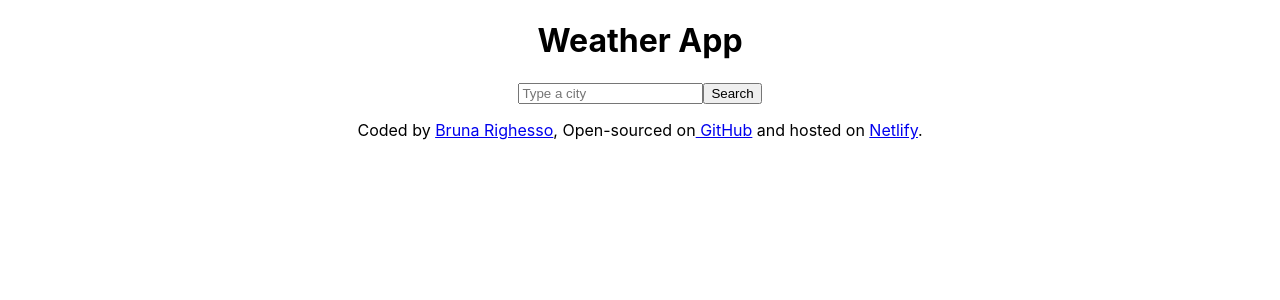
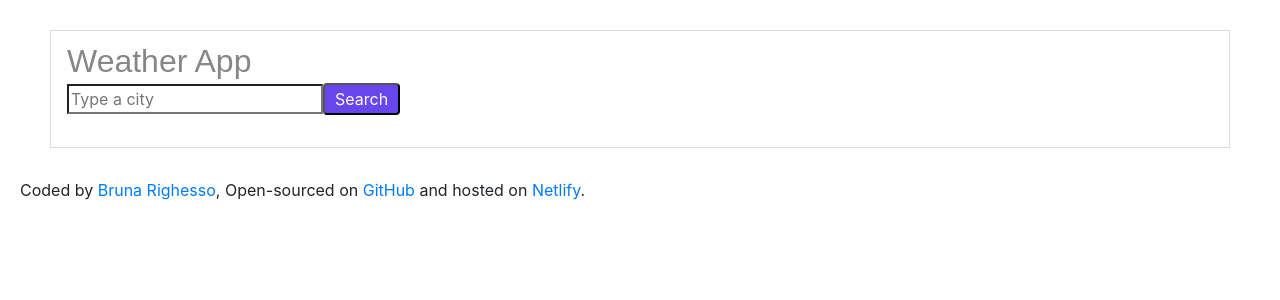
Before and after one commit to brunarighesso/my-app, a React (Create React App) app: page / in a window 1280 px wide. Shown: the top 300 px of the page. Built offline with nearby package versions, Linux system fonts and the light colour scheme.

Commit message:
added css

```diff
--- a/public/index.html
+++ b/public/index.html
@@ -1,6 +1,12 @@
 <!DOCTYPE html>
 <html lang="en">
   <head>
+    <link
+      rel="stylesheet"
+      href="https://cdn.jsdelivr.net/npm/bootstrap@4.6.2/dist/css/bootstrap.min.css"
+      integrity="sha384-xOolHFLEh07PJGoPkLv1IbcEPTNtaed2xpHsD9ESMhqIYd0nLMwNLD69Npy4HI+N"
+      crossorigin="anonymous"
+    />
     <meta charset="utf-8" />
     <link rel="icon" href="%PUBLIC_URL%/favicon.ico" />
     <meta name="viewport" content="width=device-width, initial-scale=1" />
--- a/src/App.css
+++ b/src/App.css
@@ -1,6 +1,45 @@
 .App {
   background-color: white;
+  text-align: left;
+  margin: 20px;
+}
+h1 {
+  color: #878787;
+  display: block;
+  font-family: arial, sans-serif;
+  font-size: 32px;
+  font-weight: 100;
+  height: 28px;
+  line-height: 28.8px;
 }
 li {
   list-style-type: none;
 }
+body {
+  font-family: -apple-system, BlinkMacSystemFont, "Segoe UI", "Roboto", "Oxygen",
+    "Ubuntu", "Cantarell", "Fira Sans", "Droid Sans", "Helvetica Neue",
+    sans-serif;
+  -webkit-font-smoothing: antialiased;
+  -moz-osx-font-smoothing: grayscale;
+}
+
+code {
+  font-family: source-code-pro, Menlo, Monaco, Consolas, "Courier New",
+    monospace;
+}
+.App-header {
+  padding: 16px;
+  color: #878787;
+  margin: 30px;
+  border: 1px solid #dadde1;
+}
+
+.button {
+  color: white;
+  padding: 2px 10px;
+  background-color: #6846ed;
+  border-radius: 4px;
+}
+.footer {
+  margin: 100px;
+}
--- /dev/null
+++ b/src/Search.css
@@ -0,0 +1,3 @@
+.Weather {
+  background-color: red;
+}
--- a/src/Search.js
+++ b/src/Search.js
@@ -1,10 +1,12 @@
 import React, { useState } from "react";
 import axios from "axios";
+import "./Search.css";
 
 export default function Search() {
   const [city, setCity] = useState("");
   const [loaded, setLoaded] = useState(false);
   const [weather, setWeather] = useState({});
+  const [unit, setUnit] = useState("celsius");
 
   function displayWeather(response) {
     setLoaded(true);
@@ -26,11 +28,15 @@ export default function Search() {
   function updateCity(event) {
     setCity(event.target.value);
   }
+  function convertToFahrenheit(event) {
+    event.preventDefault();
+    setUnit("fahrenheit");
+  }
 
   let form = (
     <form onSubmit={handleSubmit}>
       <input type="search" placeHolder="Type a city" onChange={updateCity} />
-      <input type="submit" value="Search" />
+      <input className="button" type="submit" value="Search" />
     </form>
   );
   if (loaded) {
@@ -38,7 +44,12 @@ export default function Search() {
       <div>
         {form}
         <ul>
-          <li>Temperature: {Math.round(weather.temperature)}°C</li>
+          <li>
+            Temperature: {Math.round(weather.temperature)}°C |{" "}
+            <a href="/" onClick={convertToFahrenheit}>
+              °F
+            </a>
+          </li>
           <li>Humidity: {weather.humidity}%</li>
           <li>Wind: {weather.wind}km/h</li>
           <li>
```
Also changed, not shown: src/App.js (+3 -4 lines).
